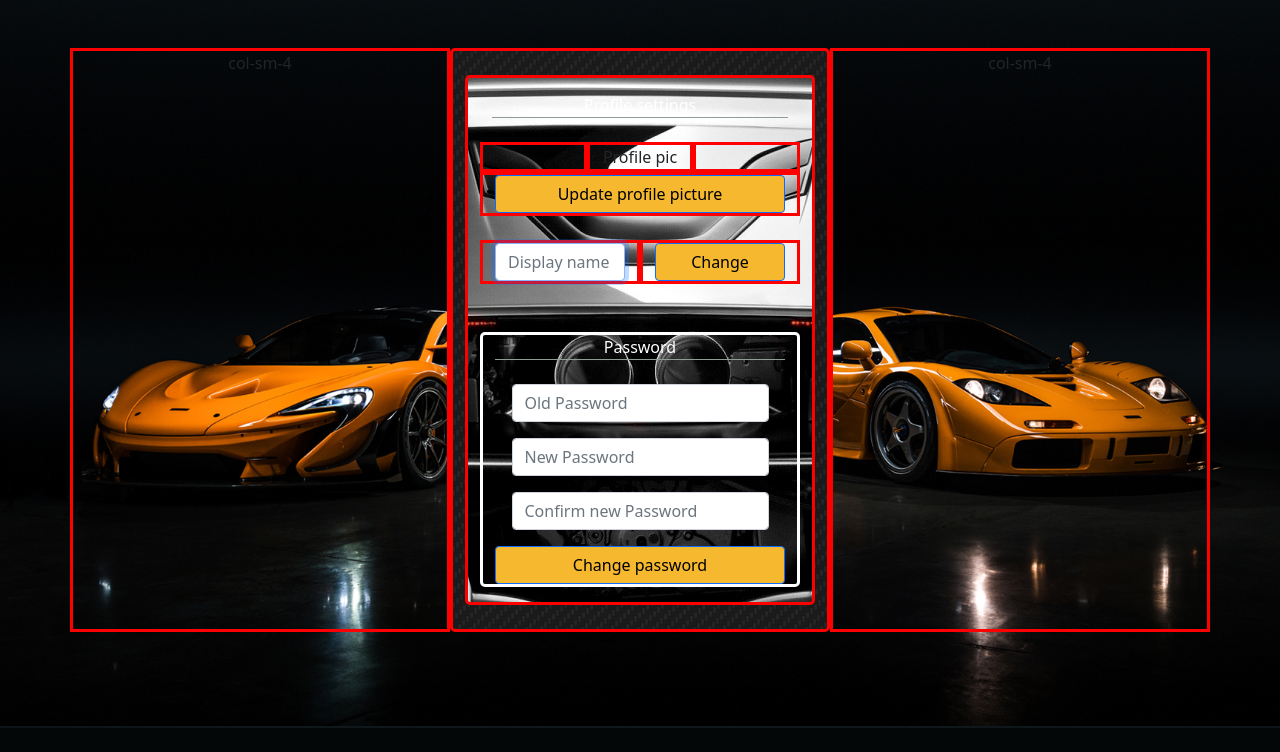
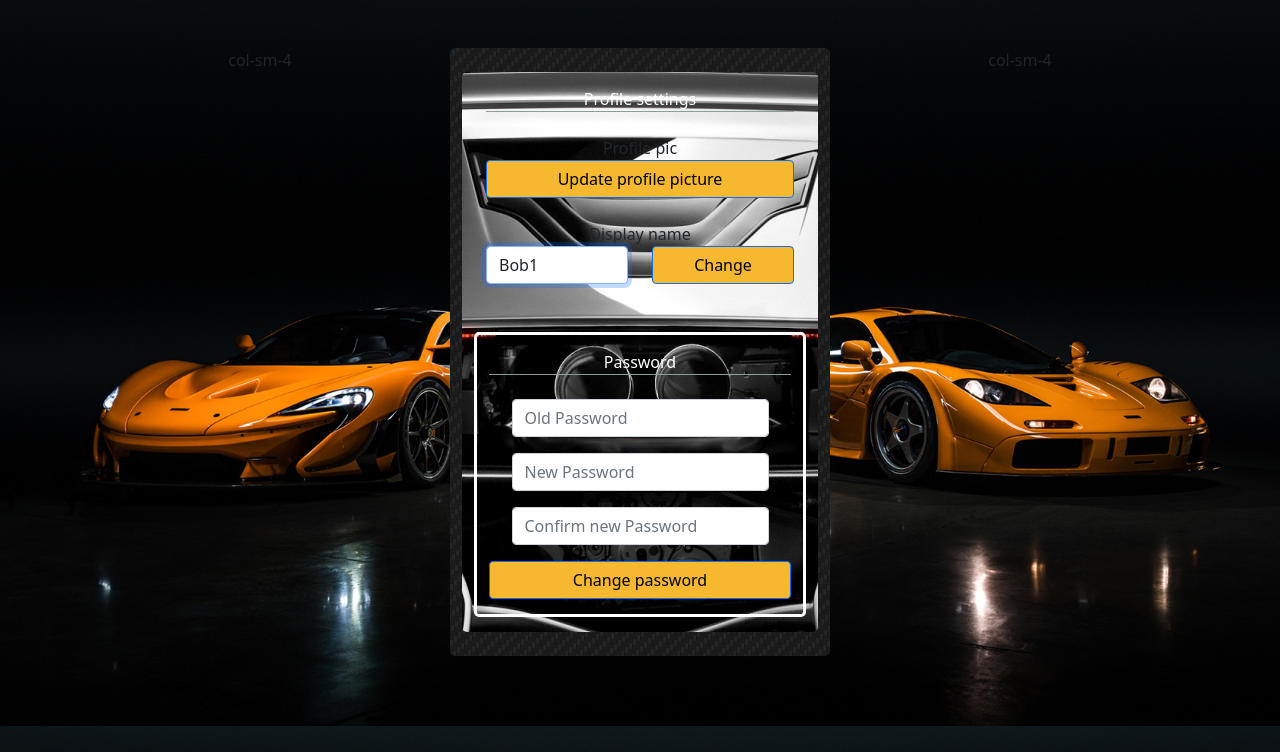
Before and after one commit to JonathanC13/CS50ProjRaceSubmissions, a Flask app: page /user_settings in a window 1280 px wide. Shown: the part 74-826 px from the top of the page. Before the commit the page ends 802 px from the top, so only its background shows below. Run offline with Flask 3, Linux system fonts and the light colour scheme; a user stored in the database is signed in; data comes from the database, SQL or seed files in the repository; some libraries are stand-ins or nearby versions.

Commit message:
Need to fix > RuntimeError: fewer placeholder () than values (3) for app.py function getUserMostSubmittedX that happens sometimes due to timeout(?)

```diff
--- a/app.py
+++ b/app.py
@@ -254,7 +254,7 @@ def login_SQL():
         return jsonify({"status": "GOOD", "redirect": url_for("profile")})
 
     else:
-        return jsonify({"status": "ERROR", "message": "ERROR"})
+        return jsonify({"status": "ERROR", "message": "GET"})
 
 
 @app.route("/logout")
@@ -312,7 +312,7 @@ def validate_registration():
 
         return jsonify({"status":"GOOD" ,"redirect": url_for("login")})
     else:
-        return jsonify({"status":"ERROR" ,"message": "ERROR"})
+        return jsonify({"status":"ERROR" ,"message": "GET"})
 
 """
 @app.route("/searchSuggestions")    # route name for JS
@@ -517,22 +517,15 @@ def getUserMostSubmittedX():
         nameCol = data["dbNameCol"]
 
 
-        #sql_query = """SELECT b.{nameColft}, count(a.{idColft})
-        #                FROM tblSubmissions a
-        #                    INNER JOIN {tableft} b ON b.{idColft} = a.{idColft}
-        #                WHERE a.iUserID = ?
-        #                GROUP BY a.{idColft}
-        #                ORDER BY count(a.{idColft}) DESC
-        #                    LIMIT 1""".format(nameColft = nameCol, idColft = idCol, tableft = table)
-        # format causing > RuntimeError: fewer placeholder () than values (3)
+        sql_query = """SELECT b.{nameColft}, count(a.{idColft})
+                        FROM tblSubmissions a
+                            INNER JOIN {tableft} b ON b.{idColft} = a.{idColft}
+                        WHERE a.iUserID = ?
+                        GROUP BY a.{idColft}
+                        ORDER BY count(a.{idColft}) DESC
+                            LIMIT 1""".format(nameColft = nameCol, idColft = idCol, tableft = table)
+        # Need to fix > RuntimeError: fewer placeholder () than values (3) for app.py function getUserMostSubmittedX that happens sometimes due to timeout(?)
 
-        sql_query = """SELECT b.""" + nameCol + """, count(a.""" + idCol + """)
-                        FROM tblSubmissions a
-                            INNER JOIN """ + table + """ b ON b.""" + idCol + """ = a.""" + idCol + """
-                        WHERE a.iUserID = ?
-                        GROUP BY a.""" + idCol + """
-                        ORDER BY count(a.""" + idCol + """) DESC
-                            LIMIT 1"""
 
 
         rows = db.execute(sql_query, session["user_id"])
@@ -550,16 +543,19 @@ def getUserMostSubmittedX():
 @app.route("/getUserProfileDisplayInfo", methods=["POST"])
 def getUserProfileDisplayInfo():
     if request.method == "POST":
+        data = json.loads(request.form.get("json_data"))
+        userID = data["user_id"]
+
         sql_query = "SELECT strDisplayName, strProfilePicSrc FROM tblUsers WHERE iUserID = ?"
 
-        rows = db.execute(sql_query, session["user_id"])
+        rows = db.execute(sql_query, userID)
 
         if len(rows) == 1:
             return jsonify({"status":"GOOD", "displayName": rows[0]["strDisplayName"], "profilePic": rows[0]["strProfilePicSrc"]})
         else:
             return jsonify({"status":"ERROR" ,"message": "N/A"})
     else:
-        return jsonify({"status":"ERROR" ,"message": "???"})
+        return jsonify({"status":"ERROR" ,"message": "Get profile error!"})
 
 
 app.route("/update_user_settings_initiate", methods=["POST"])
@@ -567,17 +563,48 @@ def update_user_settings_initiate():
     if request.method == "POST":
         data = json.loads(request.form.get("json_data"))
         updateSection = data["update_section"]
+        newDisplayName = data["new_display_name"]
+        oldPassword = data["old_password"]
+        newPassword = data["new_password"]
 
-        sql_query = ""
+        sql_querySELECT = ""
+        sql_queryUPDATE = ""
 
         if (updateSection == "profile_pic"):
             # todo
             pass
         elif (updateSection == "display_name"):
-            sql_query = "UPDATE strDisplayName = " + data["new_display_name"]
+            sql_querySELECT = "SELECT strDisplayName "
+            sql_queryUPDATE = "UPDATE strDisplayName = " + newDisplayName + " "
         elif (updateSection == "password"):
-            # todo password validation
-            sql_query = "UPDATE strHashPW = " + data["new_password"]
+            sql_querySELECT = "SELECT strHashPW "
+            sql_queryUPDATE = "UPDATE strHashPW = " + newPassword + " "
+        else:
+            return jsonify({"status":"ERROR" ,"message": "No update section identified!"})
+
+        sql_query = sql_query + " FROM tblUsers WHERE iUserID = ?"
+
+        rows = db.execute(sql_querySELECT, data["user_id"])
+
+        if len(rows) == 1:
+            # check select if 1 row returned, if 1 then execute update, if not return ERROR
+            if (updateSection == "password" and rows[0]["strHashPW"] != generate_password_hash(oldPassword)):
+                # old password validation
+                return jsonify({"status":"ERROR" ,"message": "Old password does not match!"})
+
+            numRowsUpdated = db.execute(sql_queryUPDATE, data["user_id"])
+
+            if numRowsUpdated == 1:
+                return jsonify({"status":"GOOD" ,"message": "Successfully changed!"})
+            else:
+                return jsonify({"status":"ERROR" ,"message": "Unsuccessfully changed!"})
+
+        else:
+            return jsonify({"status":"ERROR" ,"message": "QUERY ERROR!"})
+    else:
+        return jsonify({"status":"ERROR" ,"message": "GET!"})
+
+
 
 
 """
@@ -598,7 +625,7 @@ TODO
 - profile info -- TODO:
     - Get profile pic in getUserProfileDisplayInfo for profile page
 - settings page to update user settings
-    - display / password -- HERE
+    - display / password -- TEST
     - profile pic -- TODO
 
 
--- a/static/js.js
+++ b/static/js.js
@@ -967,9 +967,9 @@ function getUserID(dictParams, myCallback) {
         {
             myCallback(dictParams["mode"], response["user_id"], dictParams["owner"], dictParams["submission_id"]);
         }
-        else if (dictParams["mode"] == "update_user_settings")
+        else if (dictParams["callbackType"] == "get_user_display_info")
         {
-            myCallback(dictParams);
+            myCallback(response["user_id"], dictParams);
         }
         else
         {
@@ -989,17 +989,47 @@ function topFunction() {
 }
 
 
-function getUserProfileDisplayInfo() {
+function getUserProfileDisplayInfo(page_type) {
+
+    var dictParams = {  "callbackType": "get_user_display_info",
+                        "page_type": page_type
+                    };
+
+    getUserID(dictParams, getUserProfileDisplayInfo_initiate);
+}
+
+
+function getUserProfileDisplayInfo_initiate(user_id, dictParams) {
+    page_type = dictParams["page_type"];
+
+    const myJSON = JSON.stringify({"user_id":user_id});
+
     // get user profile pic and display name
     $.ajax({
         url: "/getUserProfileDisplayInfo",
         type: "POST",
-        data: {}
+        data: {json_data:myJSON}
         }).done(function(response) {
-            document.getElementById("idProfilePic").textContent = response["profilePic"];
-            document.getElementById("idDisplayName").textContent = response["displayName"];
+            //document.getElementById("idProfilePic").textContent = response["profilePic"];
+            //console.log(response);
+            //console.log(page_type);
+            if (page_type == "settings")
+            {
+                document.getElementById("txt_display_name_change").value = response["displayName"];
+            }
+            else if (page_type == "profile")
+            {
+                document.getElementById("idDisplayName").textContent = response["displayName"];
+            }
         }).fail(function(response) {
-            document.getElementById("idDisplayName").textContent = "error";
+            if (page_type == "settings")
+            {
+                document.getElementById("txt_display_name_change").value = "error";
+            }
+            else if (page_type == "profile")
+            {
+                document.getElementById("idDisplayName").textContent = "error";
+            }
     });
 }
 
@@ -1105,7 +1135,7 @@ function update_user_settings(update_section) {
     Password updates on button click
     */
 
-    var dictParams = {"callbackType":"update_user_settings_initiate",
+    var dictParams = {"callbackType":"update_user_settings",
                         "mode":"update_user_settings",
                         "update_section":update_section
                     };
@@ -1126,6 +1156,14 @@ function update_user_settings(update_section) {
         dictParams["old_password"] = document.getElementById("old_password").value().trim();
         dictParams["new_password"] = document.getElementById("new_password").value().trim();
         dictParams["confirm_new_password"] = document.getElementById("confirm_new_password").value().trim();
+
+        if (dictParams["new_password"] != dictParams["confirm_new_password"])
+        {
+            let user_settings_password_msg = document.getElementById("user_settings_password_msg");
+            user_settings_password_msg.style.color = "red";
+            user_settings_password_msg.textContent = "Please ensure new password and confirm password match!";
+            return;
+        }
     }
 
     getUserID(dictParams, update_user_settings_initiate);
@@ -1136,18 +1174,22 @@ $( document ).ready(function() {
 
     //console.log( "ready!" );
     var page_type = document.getElementById("page_type") == null ? '' : document.getElementById("page_type").value;
-    //console.log(page_type);
+    console.log(page_type);
     // show if page type = "search"
     show_search_section(page_type);
 
     // /show if page type = "search"
 
+    if (page_type == "settings")
+    {
+        getUserProfileDisplayInfo(page_type);
+    }
+
     // load default submissions
     var submissions_section = document.getElementById("submissions_section");
 
     if(submissions_section && page_type == "profile") {
-
-        getUserProfileDisplayInfo();
+        getUserProfileDisplayInfo(page_type);
 
         // get the user's statistics
         getUserNumOfSubmissions();
@@ -1199,7 +1241,7 @@ $( document ).ready(function() {
 
     // load comment section
     var comment_rows = document.getElementById("comment_rows");
-    if(comment_rows) {
+    if (comment_rows) {
         build_comments();
     }
     // /load comment section
--- a/static/styles.css
+++ b/static/styles.css
@@ -76,6 +76,8 @@ span {
 .borderWhite {
     border-radius: 5px;
     border-style: solid;
+    padding-top: 15px;
+    padding-bottom: 15px;
     border-color:white;
 }
 
@@ -250,6 +252,24 @@ textarea {
 }
 
 
+.inputField {
+    display: block;
+    width: 100%;
+    padding: 0.375rem 0.75rem;
+    font-size: 1rem;
+    font-weight: 400;
+    line-height: 1.5;
+    color: #212529;
+    background-color: #fff;
+    background-clip: padding-box;
+    border: 1px solid #ced4da;
+    -webkit-appearance: none;
+    -moz-appearance: none;
+    appearance: none;
+    border-radius: 0.25rem;
+    transition: border-color .15s ease-in-out,box-shadow .15s ease-in-out;
+}
+
 
 /* Tooltip container */
 /* *Have to use id (#) instead of class (.) for this to work */
--- a/templates/user_settings.html
+++ b/templates/user_settings.html
@@ -4,10 +4,10 @@
     <body style="background-image: url('/static/McLaren.jpg')">
         <div class="container">
             <div class="row">
-                <div class="borderRed col-sm-4">col-sm-4</div>
-                <div id="settings_col" class="borderRed col-sm-4">
+                <div class="col-sm-4">col-sm-4</div>
+                <div id="settings_col" class="col-sm-4">
                     <br>
-                    <div id="settings_col_container" class="borderRed container">
+                    <div id="settings_col_container" class="container">
                         <div id="subtitle_div">
                             <span id="subtitle_span">
                                 Profile settings <!--Padding is optional-->
@@ -15,22 +15,25 @@
                         </div>
                         <br>
                         <div class="row">
-                            <div class="borderRed col-sm"></div>
-                            <div class="borderRed col-sm">Profile pic</div>
-                            <div class="borderRed col-sm"></div>
+                            <div class="col-sm"></div>
+                            <div class="col-sm">Profile pic</div>
+                            <div class="col-sm"></div>
                         </div>
                         <div class="row">
-                            <div class="borderRed col-sm">
+                            <div class="col-sm">
                                 <button id="display_pic_change" class="btn btn-primary" onclick="update_user_settings('profile_pic')">Update profile picture</button>
                             </div>
                             <span id="user_settings_profile_pic_msg"></span>
                         </div>
                         <br>
                         <div class="row">
-                            <div class="borderRed col-sm">
+                            <div class="col-sm">Display name</div>
+                        </div>
+                        <div class="row">
+                            <div class="col-sm">
                                 <input autocomplete="off" autofocus class="form-control" id="txt_display_name_change" placeholder="Display name" type="text">
                             </div>
-                            <div class="borderRed col-sm">
+                            <div class="col-sm">
                                 <button id="display_name_change_submit" class="btn btn-primary" onclick="update_user_settings('display_name')">Change</button>
                             </div>
                             <span id="user_settings_display_name_msg"></span>
@@ -38,6 +41,7 @@
                         <br><br>
                         <div class="row">
                             <div class="borderWhite col-sm">
+                                <form action="" method="">
                                     <div id="subtitle_div">
                                         <span id="subtitle_span">
                                             Password <!--Padding is optional-->
@@ -56,12 +60,13 @@
                                     <button id="password_change_submit" class="btn btn-primary" onclick="update_user_settings('password')">Change password</button>
                                     <br>
                                     <span id="user_settings_password_msg"></span>
+                                </form>
                             </div>
                         </div>
                     </div>
                     <br>
                 </div>
-                <div class="borderRed col-sm-4">col-sm-4</div>
+                <div class="col-sm-4">col-sm-4</div>
             </div>
         </div>
     </body>
```
Also changed, not shown: 2 other files. Lines whose indentation alone changed are shown as unchanged.
